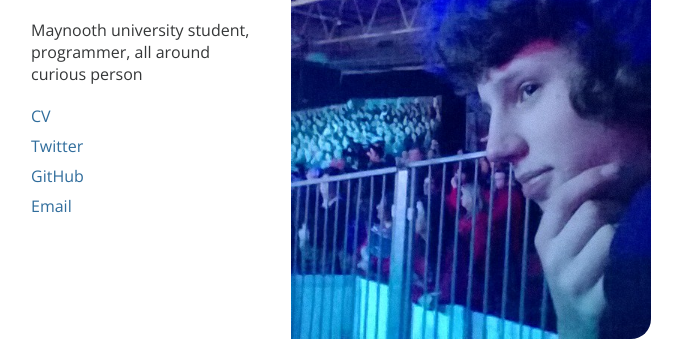
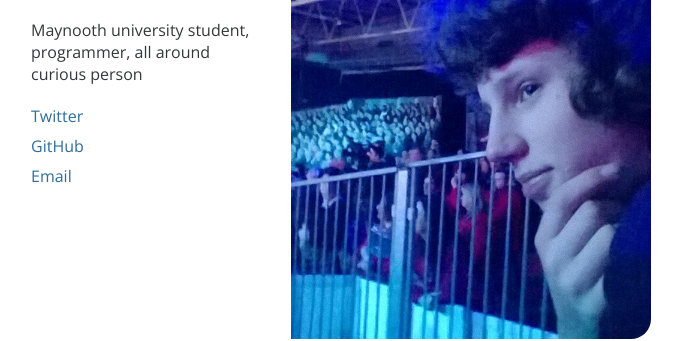
Before and after one commit to maciej-irl/maciej-irl.github.io, a Jekyll site: the page built from index.md, in a window 1280 px wide. Shown: the part 173-514 px from the top of the page, without its empty margins (309-991 px from the left). Built offline with Jekyll 4.4.1, drawn with Linux system fonts in a browser that asks for light colours; Markdown is read by kramdown in place of the engine named in the settings.

Commit message:
Remove old CV

```diff
--- a/_layouts/default.html
+++ b/_layouts/default.html
@@ -23,7 +23,6 @@
       </section>
 
       <ul class="linklist">
-        <li><a href="https://docs.google.com/document/d/15Dae03GyERetVlS_gs_nq3tS2BjZdEYYwhGxEhb5Ahs">CV</a></li>
         <li><a href="https://twitter.com/mgoszcz2">Twitter</a></li>
         <li><a href="https://github.com/mgoszcz2">GitHub</a></li>
         <li><a href="mailto:me@mgoszcz2.com">Email</a></li>
```
